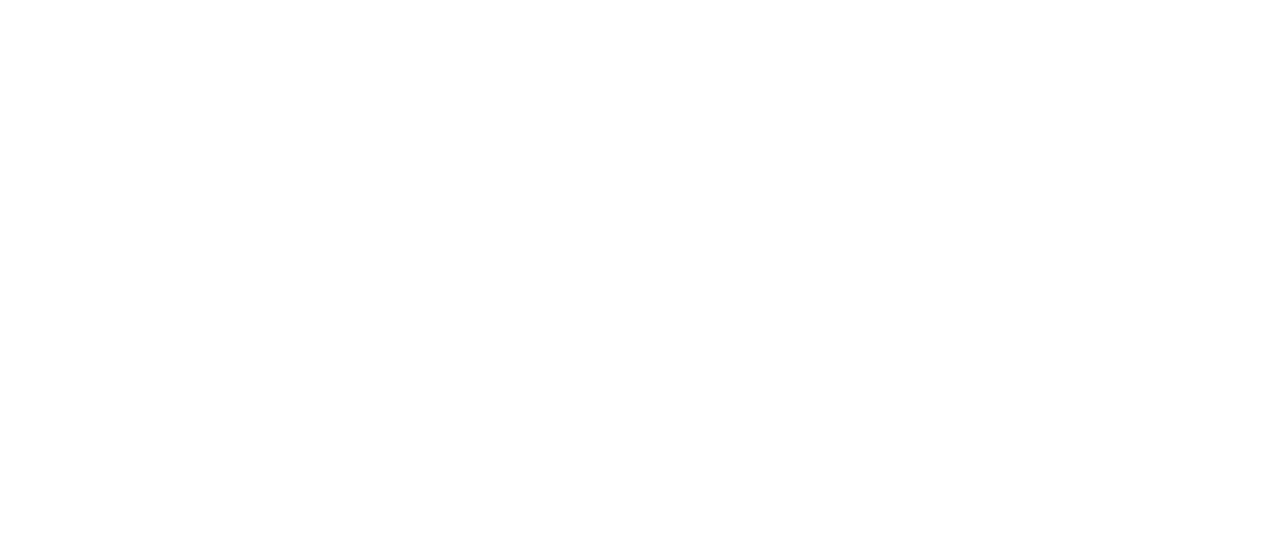
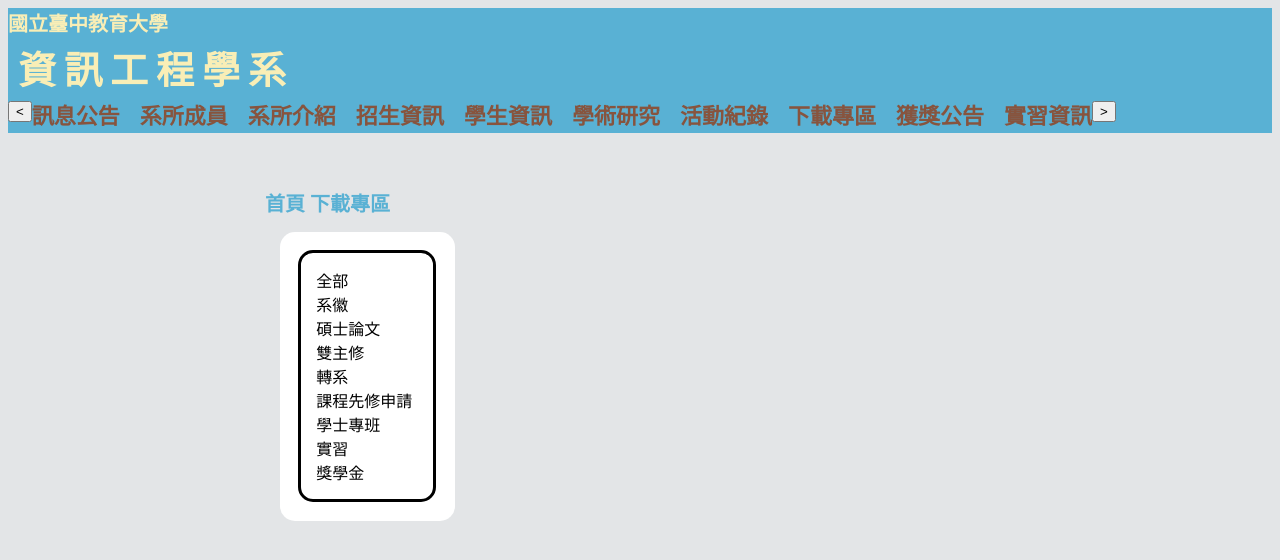
Before and after one commit to 826yong/Website, a plain HTML site: page CS_web/downloadArea.html in a window 1280 px wide. Drawn offline with Linux system fonts and the light colour scheme.

Commit message:
modify downloadArea.html

```diff
--- a/CS_web/downloadArea.html
+++ b/CS_web/downloadArea.html
@@ -1,9 +1,71 @@
 <!DOCTYPE html>
 <html>
 <head>
-
+    <meta charset="UTF-8">
+    <meta name="viewport" content="width=device-width, initial-scale=1.0">
+    <title>國立臺中教育大學-下載專區</title>
+    <link rel="stylesheet" href="styles.css">
 </head>
 <body>
+    <div>
+        <div class=""></div>
+    <header>
+        <div class="school">
+            <p style="margin: 3px 0px; font-size: 20px;">國立臺中教育大學</p>
+            <p style="margin: 0px -8px 0px 10px; font-size: 38px; letter-spacing: 8px;">資訊工程學系</p>
+        </div>
+        <div class="page">
+            <button class="scroll-left"> < </button>
+            <div class="scroll-container">
+            <div class="Announcement">訊息公告</div>
+            <div class="Members">系所成員</div>
+            <div class="Introduction">系所介紹</div>
+            <div class="Admission">招生資訊</div>
+            <div class="Student">學生資訊</div>
+            <div class="Research">學術研究</div>
+            <div class="Activity">活動紀錄</div>
+            <div class="Download">下載專區</div>
+            <div class="Award">獲獎公告</div>
+            <div class="Internship">實習資訊</div>
+            </div>
+            <button class="scroll-right"> > </button>
+        </div>
 
+    </header>
+
+    <div class="container">
+
+        <div class="location">
+
+            <a class="home">首頁</a>
+            <a class="download">下載專區</a>
+
+        </div>
+
+        <aside>
+            <div class="bookmark">
+                <div class="All">全部</div>
+                <div class="Related">系徽</div>
+                <div class="Emblem">碩士論文</div>
+                <div class="Thesis">雙主修</div>
+                <div class="DoubleMajor">轉系</div>
+                <div class="TransferLineage">課程先修申請</div>
+                <div class="Prerequisite">學士專班</div>
+                <div class="Practive">實習</div>
+                <div class="Scholarship">獎學金</div>
+            </div>
+        </aside>
+
+        <main>
+
+        </main>
+
+    </div>
+
+
+    <footer>
+
+    </footer>
+    </div>
 </body>
 </html>
--- a/CS_web/styles.css
+++ b/CS_web/styles.css
@@ -1,11 +1,79 @@
+body {
+    background-color: rgba(222, 225, 227, 0.849);
+}
+
 header {
+    background-color: #59B1D4;
+    height: 125px;
+    margin: 8px 0px 0px;
+}
 
+.school {
+    color: #F9EEB6;
+    font-family: Noto Sans TC;
+    font-weight: bold;
+}
+
+.page {
+    display: flex;
+    align-items: center;
+}
+
+.scroll-container {
+    overflow: hidden;
+    white-space: nowrap; /* 讓內容不換行 */
+    display: flex;
+    scroll-behavior: smooth; /* 滑動平滑效果 */
+    gap: 20px;
+    font-size: 22px;
+    margin: 0px 0px -6px;
+    padding: 3px 0px;
+    color: #87543E;
+    font-weight: bold;
+}
+
+button {
+    cursor: pointer;
+}
+
+.container {
+    max-width: 750px;
+    margin: 20px auto;
+    padding: 20px;
+}
+
+.location {
+    font-size: 20px;
+    color: #59B1D4;
+    font-weight: bolder;
+    margin: 15px 0px 0px;
+}
+
+aside {
+    border-radius: 15px;
+    width: 23%;
+    height: auto;
+    margin: 15px;
+    padding: 1px;
+    background-color: #ffffff;
+}
+
+.bookmark {
+    border-radius: 15px;
+    border-style: solid;
+    padding: 15px;
+    margin: 10%;
+}
+
+/* .bookmark div:active {
+    background-color: rgb(98, 161, 242);
+
+} */
+
+.all {
+    background-color: rgb(98, 161, 242);
 }
 
 footer {
 
 }
-
-nav {
-
-}
```
Also changed, not shown: CS_web/arrow.png (added).
